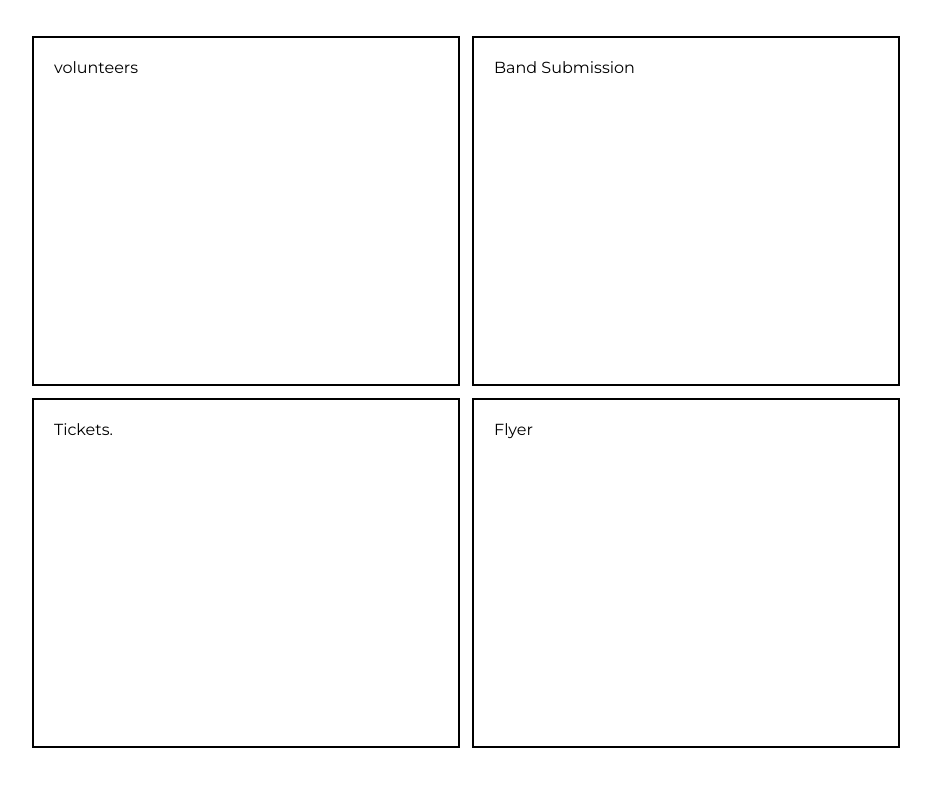
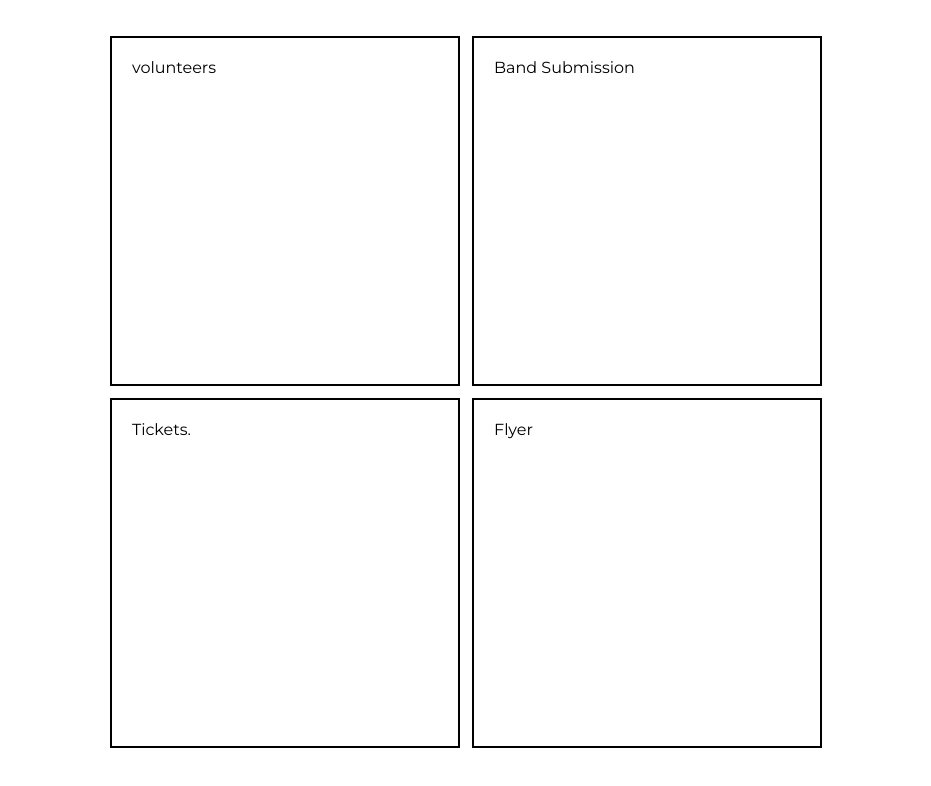
Before and after one commit to Slavi-Svec/react-components, a React (Create React App) app: page / in a window 1280 px wide. Shown: the top 786 px of the page, without its empty margins (174-1105 px from the left). Built offline with nearby package versions, Linux system fonts and the light colour scheme.

Commit message:
Added gutters to grid

```diff
--- a/src/Components/ReactGrid/styles.css
+++ b/src/Components/ReactGrid/styles.css
@@ -2,7 +2,7 @@
   box-sizing: border-box;
 }
 body {
-  margin: 30px 200px 0 200px;
+  padding: 30px 10% 0 10%;
 }
 .flex-grid {
   margin: 0 0 20px 0;
@@ -25,7 +25,7 @@ body {
   justify-content: center;
 }
 .flex-grid-fours .col {
-  width: 100%;
+  width: 350px;
   height: 350px;
 }
 
```
